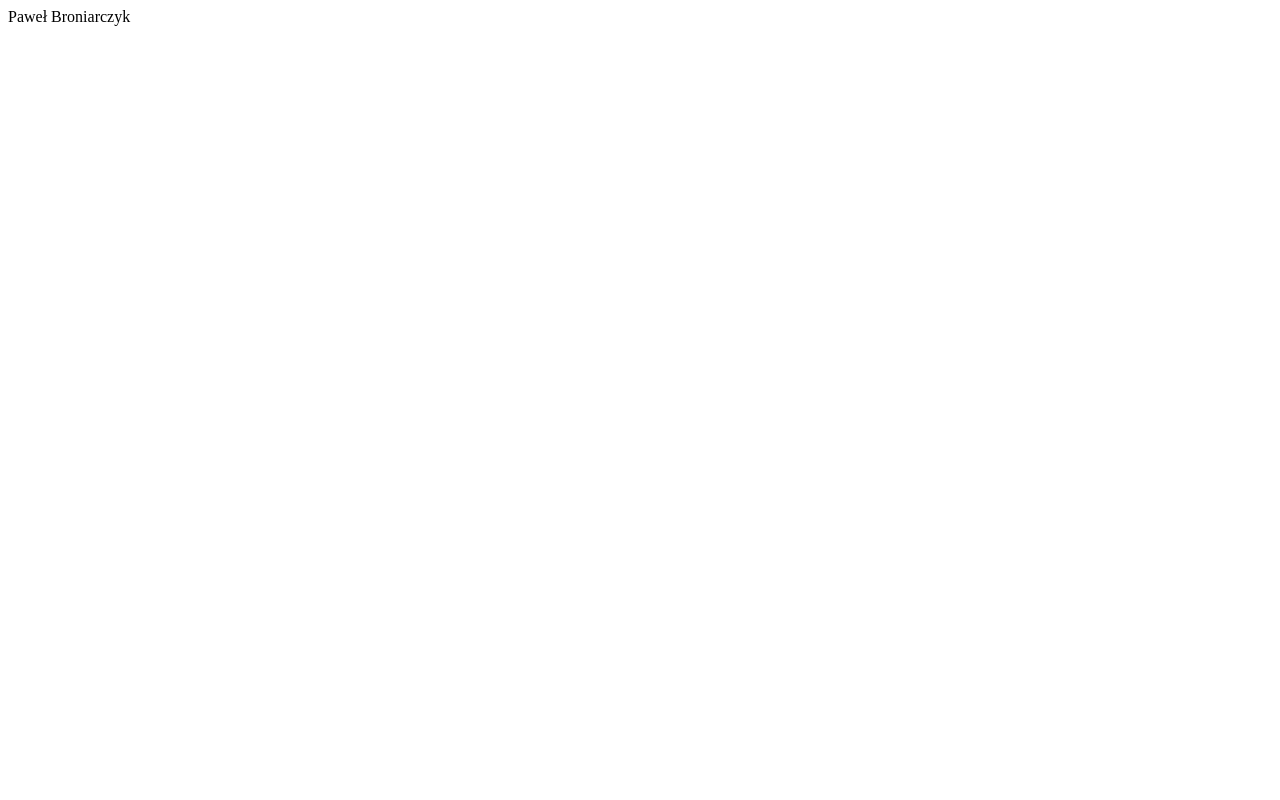
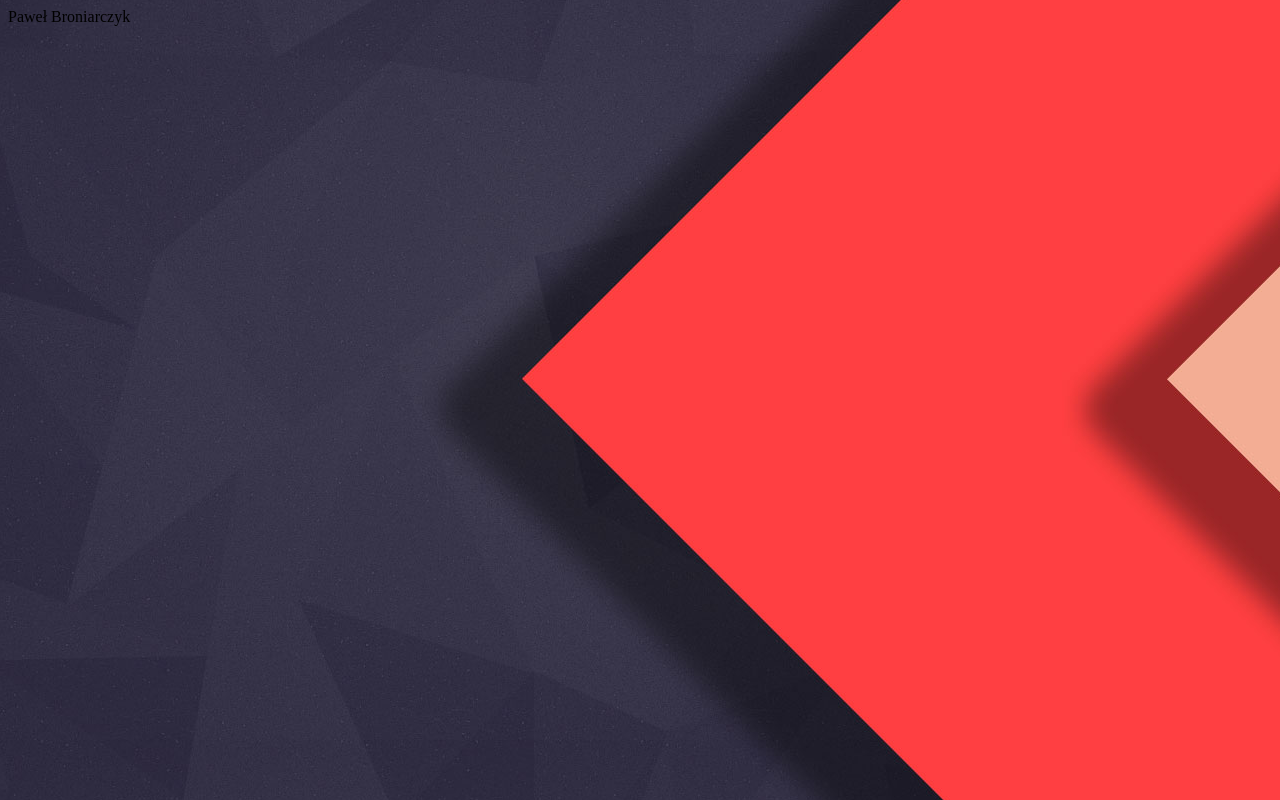
Before and after one commit to pbroniarczyk/Portfolio, a React (Create React App) app: page / in a window 1280 px wide. Built offline with nearby package versions, Linux system fonts and the light colour scheme.

Commit message:
assets + github pages package

```diff
--- a/package.json
+++ b/package.json
@@ -1,5 +1,5 @@
 {
-  "name": "pbroniarczyk.github.io",
+  "name": "portfolio",
   "homepage": "https://pbroniarczyk.github.io/portfolio",
   "version": "0.1.0",
   "private": true,
@@ -21,7 +21,9 @@
     "start": "react-scripts start",
     "build": "react-scripts build",
     "test": "react-scripts test",
-    "eject": "react-scripts eject"
+    "eject": "react-scripts eject",
+    "predeploy": "npm run buid",
+    "deploy": "gh-pages -d build"
   },
   "eslintConfig": {
     "extends": [
--- a/src/App.tsx
+++ b/src/App.tsx
@@ -1,4 +1,6 @@
 import Home from './views/Home';
+
+import './main.css';
 
 function App() {
   return (
--- /dev/null
+++ b/src/main.css
@@ -0,0 +1,4 @@
+body {
+  background-image: url('assets/images/bg.jpg');
+  background-position: -450px -260px;
+}
```
Also changed, not shown: public/manifest.json, src/assets/images/bg.jpg (added), src/assets/images/profile-photo.png (added).
